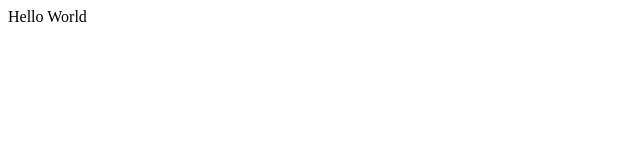
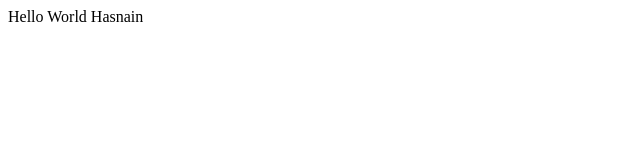
Before and after one commit to Qhasnain/r1, a plain HTML site: page index.html in a window 1280 px wide. Shown: the full height of the page, 0-640 px from the left. Drawn offline with Linux system fonts and the light colour scheme.

Commit message:
Update index.html

```diff
--- a/index.html
+++ b/index.html
@@ -3,7 +3,7 @@
         <link rel="stylesheet" href="style.css">
     </head>
     <body>
-        Hello World
+          <p>  Hello World Hasnain</p>
     </body>
 
 </html>
```
